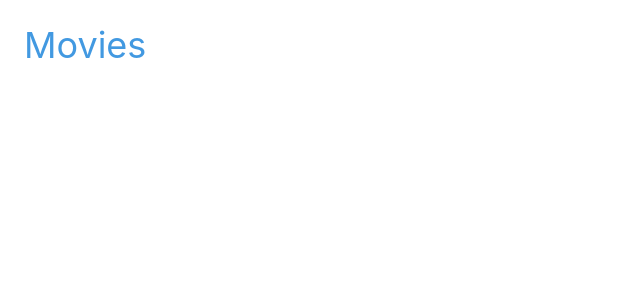
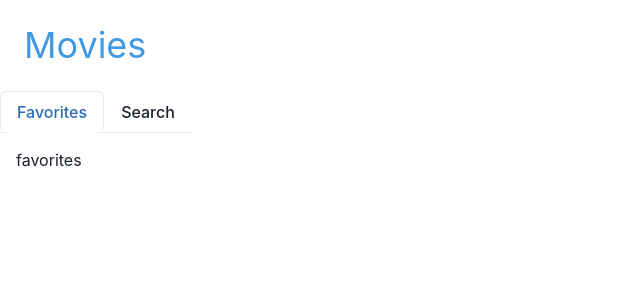
Before and after one commit to Stefan8412/react-movie, a React (Vite) app: page / in a window 1280 px wide. Shown: the top 300 px of the page, without its empty margins (0-640 px from the left). Built offline with nearby package versions, Linux system fonts and the light colour scheme.

Commit message:
add favorites,search

```diff
--- a/package.json
+++ b/package.json
@@ -10,6 +10,7 @@
     "preview": "vite preview"
   },
   "dependencies": {
+    "@chakra-ui/icons": "^2.1.0",
     "@chakra-ui/react": "^2.8.0",
     "@emotion/react": "^11.11.1",
     "@emotion/styled": "^11.11.0",
--- a/src/App.jsx
+++ b/src/App.jsx
@@ -1,9 +1,49 @@
 import { useState } from "react";
+import {
+  Tabs,
+  Input,
+  Flex,
+  TabList,
+  TabPanel,
+  Tab,
+  TabPanels,
+  InputGroup,
+  InputLeftElement,
+} from "@chakra-ui/react";
+import { SearchIcon } from "@chakra-ui/icons";
 
 import NavigationBar from "./components/NavigationBar";
 
 function App() {
-  return <NavigationBar />;
+  return (
+    <>
+      <NavigationBar />
+      <Tabs isFitted variant="enclosed">
+        <TabList>
+          <Tab>Favorites</Tab>
+          <Tab>Search</Tab>
+        </TabList>
+        <TabPanels>
+          <TabPanel>
+            <p>favorites</p>
+          </TabPanel>
+          <TabPanel>
+            <Flex mx={"auto"} mt={3} gap={4} w={"min(720px,90%)"}>
+              <InputGroup>
+                <InputLeftElement
+                  pointerEvents="none"
+                  height={"full"}
+                  children={<SearchIcon />}
+                />
+                <Input size={"lg"} />
+              </InputGroup>
+            </Flex>
+            <p>search</p>
+          </TabPanel>
+        </TabPanels>
+      </Tabs>
+    </>
+  );
 }
 
 export default App;
```
Also changed, not shown: 1 other file (tests, documents, lock files or other folders).
